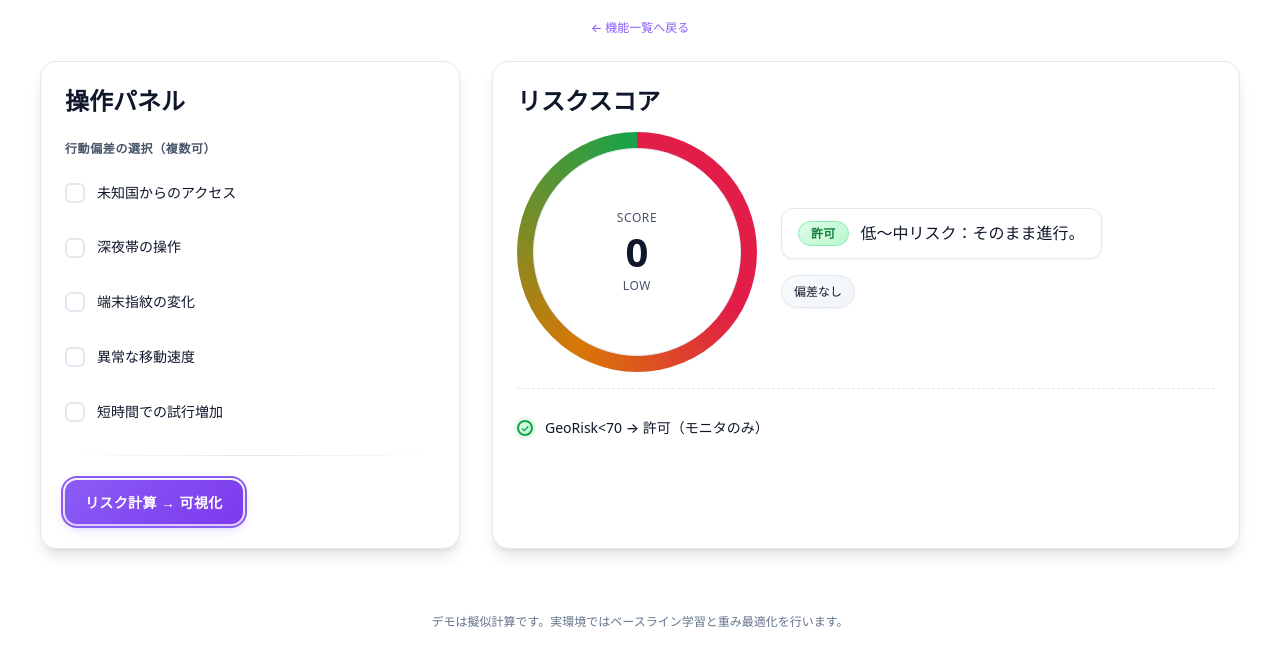
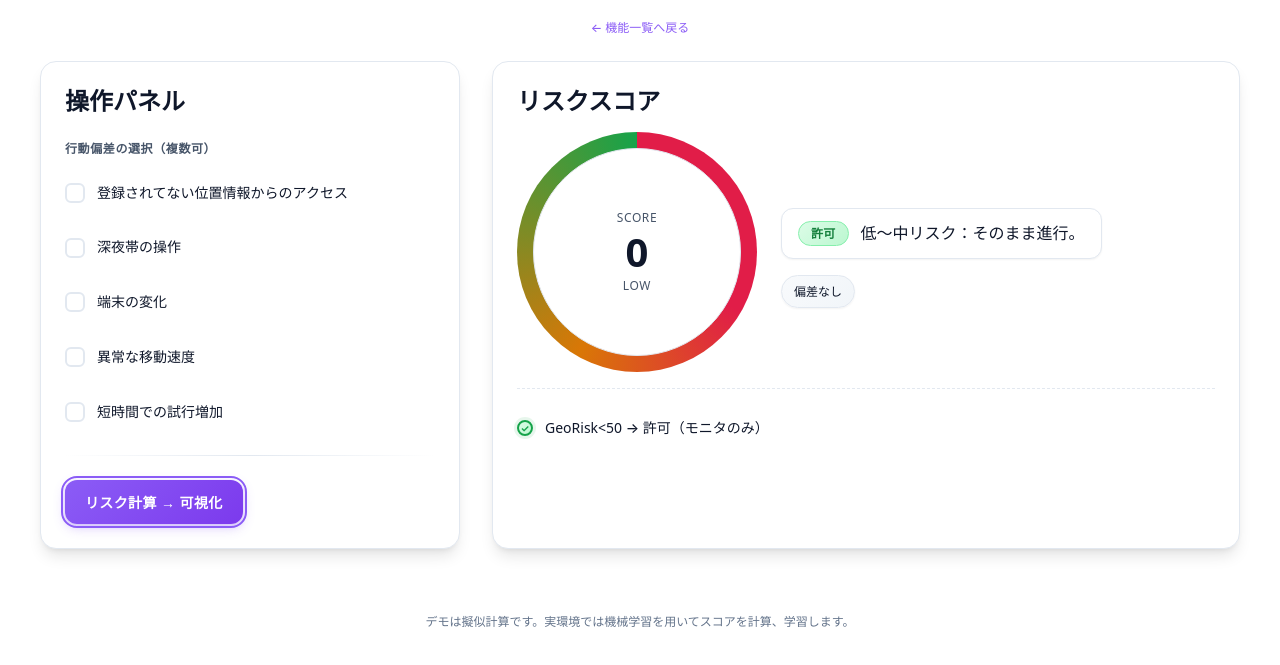
Before and after one commit to vlightup-dev/vlightup-dev.github.io, a plain HTML site: page georisk.html in a window 1280 px wide. Both pictures are taken after a click on the button "リスク計算 → 可視化". Shown: the part 211-876 px from the top of the page. Drawn offline with Linux system fonts and the light colour scheme.

Commit message:
modify scores for georisk.html

```diff
--- a/georisk.html
+++ b/georisk.html
@@ -19,9 +19,9 @@
       <aside class="panel">
         <h2>操作パネル</h2>
         <h3>行動偏差の選択（複数可）</h3>
-        <div class="row toggle"><input id="f1" type="checkbox"/><label for="f1">未知国からのアクセス</label></div>
+        <div class="row toggle"><input id="f1" type="checkbox"/><label for="f1">登録されてない位置情報からのアクセス</label></div>
         <div class="row toggle"><input id="f2" type="checkbox"/><label for="f2">深夜帯の操作</label></div>
-        <div class="row toggle"><input id="f3" type="checkbox"/><label for="f3">端末指紋の変化</label></div>
+        <div class="row toggle"><input id="f3" type="checkbox"/><label for="f3">端末の変化</label></div>
         <div class="row toggle"><input id="f4" type="checkbox"/><label for="f4">異常な移動速度</label></div>
         <div class="row toggle"><input id="f5" type="checkbox"/><label for="f5">短時間での試行増加</label></div>
 
@@ -51,7 +51,7 @@
       </main>
     </div>
 
-    <footer class="footer">デモは擬似計算です。実環境ではベースライン学習と重み最適化を行います。</footer>
+    <footer class="footer">デモは擬似計算です。実環境では機械学習を用いてスコアを計算、学習します。</footer>
   </div>
 
   <script>
@@ -62,24 +62,24 @@
     document.addEventListener('DOMContentLoaded', () => {
       $('calc').addEventListener('click', () => {
         const flags = [ $('f1').checked, $('f2').checked, $('f3').checked, $('f4').checked, $('f5').checked ];
-        const weights = [35,25,20,15,15];
+        const weights = [100,25,50,35,10];
         let score = 0, contrib=[];
-        flags.forEach((on,i)=>{ if(on){ score+=weights[i]; contrib.push(['未知国','深夜','端末指紋変化','移動速度異常','試行増加'][i] + ` (+${weights[i]})`);} });
+        flags.forEach((on,i)=>{ if(on){ score+=weights[i]; contrib.push(['未知の位置情報','深夜','端末変化','移動速度異常','試行増加'][i] + ` (+${weights[i]})`);} });
         score = Math.min(100, score);
         $('score').textContent = score;
         $('label').textContent = level(score);
         $('needle').style.transform = `translateY(22px) rotate(${Math.round((score/100)*360)}deg)`;
 
         const b = $('badge');
-        b.className = 'badge ' + (score>=70?'warn':'ok');
-        b.textContent = score>=70 ? '注意' : '許可';
-        $('action').textContent = score>=70 ? '高リスク：GeoAuthに保留を提案します。' : '低〜中リスク：そのまま進行。';
+        b.className = 'badge ' + (score>=50?'warn':'ok');
+        b.textContent = score>=50 ? '注意' : '許可';
+        $('action').textContent = score>=50 ? '高リスク：GeoAuthに保留を提案します。' : '低〜中リスク：そのまま進行。';
 
         const chips = $('chips'); chips.innerHTML=''; (contrib.length?contrib:['偏差なし']).forEach(t=>{ const d=document.createElement('div'); d.className='chip'; d.textContent=t; chips.appendChild(d); });
 
-        $('handoff').innerHTML = score>=70
+        $('handoff').innerHTML = score>=50
           ? `<div class="step warn"><div class="dot"></div><div>GeoRisk≥70 → GeoAuthに「保留」を指示</div></div>`
-          : `<div class="step ok"><div class="dot"></div><div>GeoRisk&lt;70 → 許可（モニタのみ）</div></div>`;
+          : `<div class="step ok"><div class="dot"></div><div>GeoRisk&lt;50 → 許可（モニタのみ）</div></div>`;
       });
     });
   </script>
```
